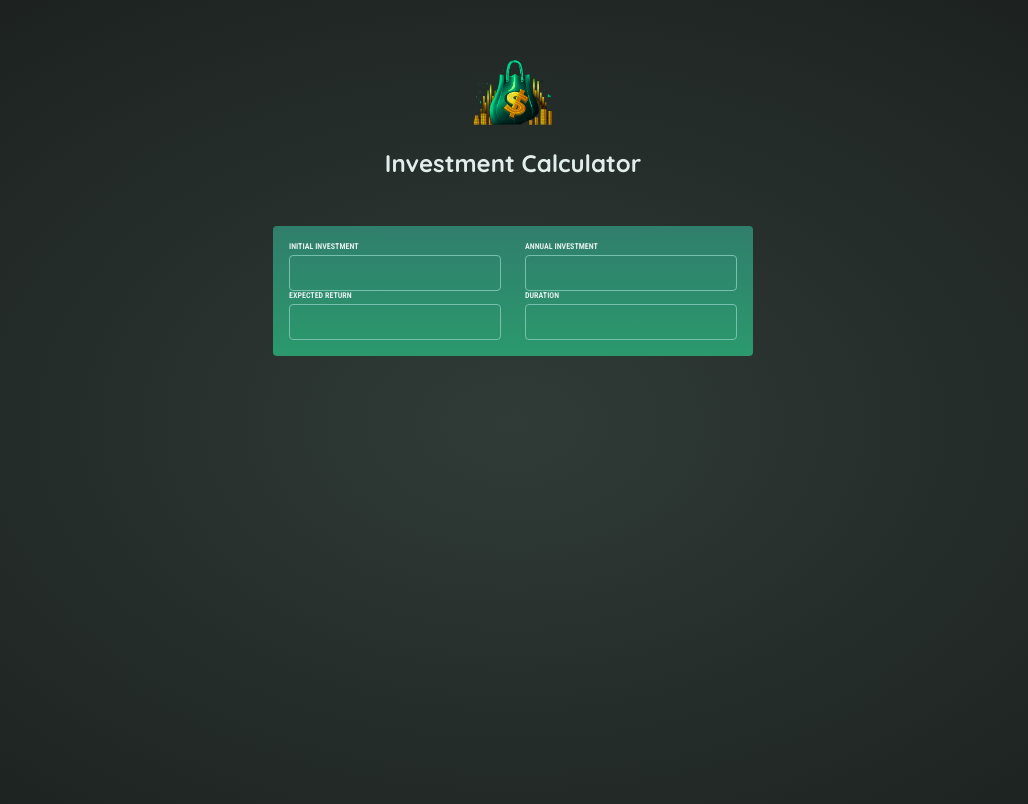
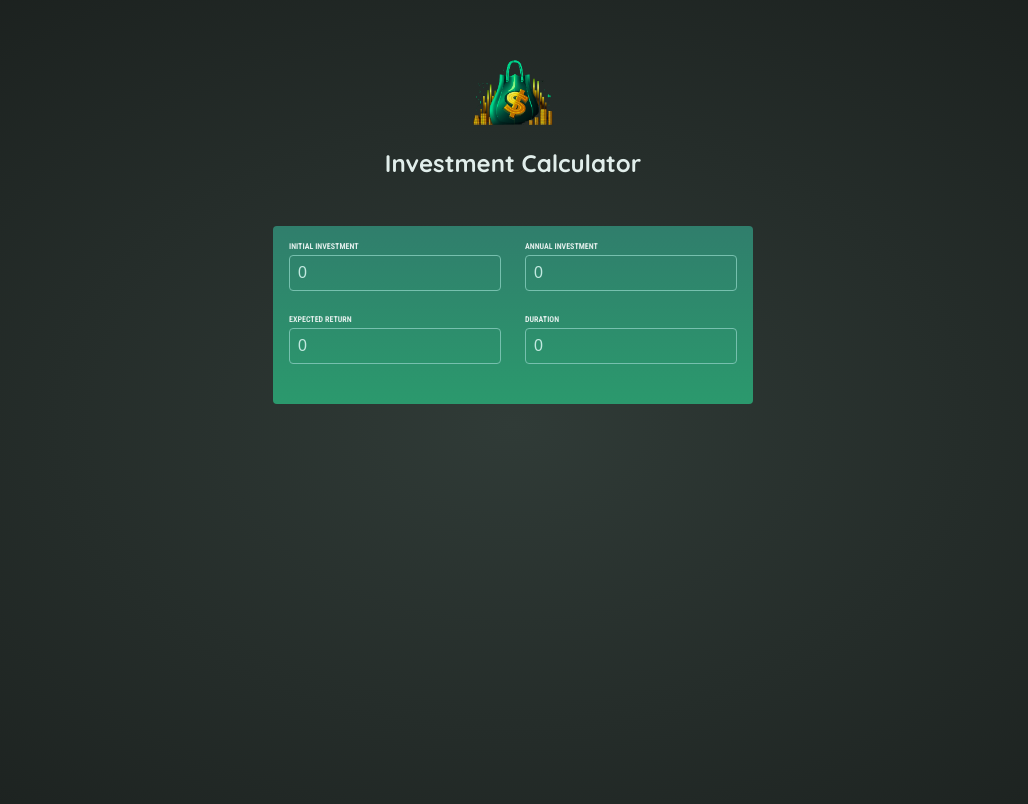
Before and after one commit to roxanap33/InvestmentCalculatorApp, a React (Vite) app in the folder 01-starting-project/: page / in a window 1280 px wide. Shown: the top 804 px of the page, without its empty margins (127-1155 px from the left). Built offline with nearby package versions, Linux system fonts and the light colour scheme.

Commit message:
96: Add function for changing the input values and rearrange form

```diff
--- a/01-starting-project/src/components/Input.jsx
+++ b/01-starting-project/src/components/Input.jsx
@@ -1,8 +1,20 @@
+import { useState } from "react";
+
 export default function Input({ labelText }) {
+  const [inputValue, setInputValue] = useState(0);
+
+  function handleValueChange(event) {
+    setInputValue(event.target.value);
+  }
+
   return (
-    <>
+    <div>
       <label>{labelText}</label>
-      <input></input>
-    </>
+      <input
+        type="number"
+        value={inputValue}
+        onChange={handleValueChange}
+      ></input>
+    </div>
   );
 }
--- a/01-starting-project/src/components/UserInputForm.jsx
+++ b/01-starting-project/src/components/UserInputForm.jsx
@@ -4,14 +4,12 @@ export default function UserInput() {
   return (
     <section id="user-input">
       <div className="input-group">
-        <div>
-          <Input labelText="initial investment" />
-          <Input labelText="expected return" />
-        </div>
-        <div>
-          <Input labelText="annual investment" />
-          <Input labelText="duration" />
-        </div>
+        <Input labelText="initial investment" />
+        <Input labelText="annual investment" />
+      </div>
+      <div className="input-group">
+        <Input labelText="expected return" />
+        <Input labelText="duration" />
       </div>
     </section>
   );
--- a/01-starting-project/src/index.css
+++ b/01-starting-project/src/index.css
@@ -43,6 +43,7 @@ body {
   display: flex;
   justify-content: space-evenly;
   gap: 1.5rem;
+  margin-bottom: 1.5rem;
 }
 
 #user-input label {
```
